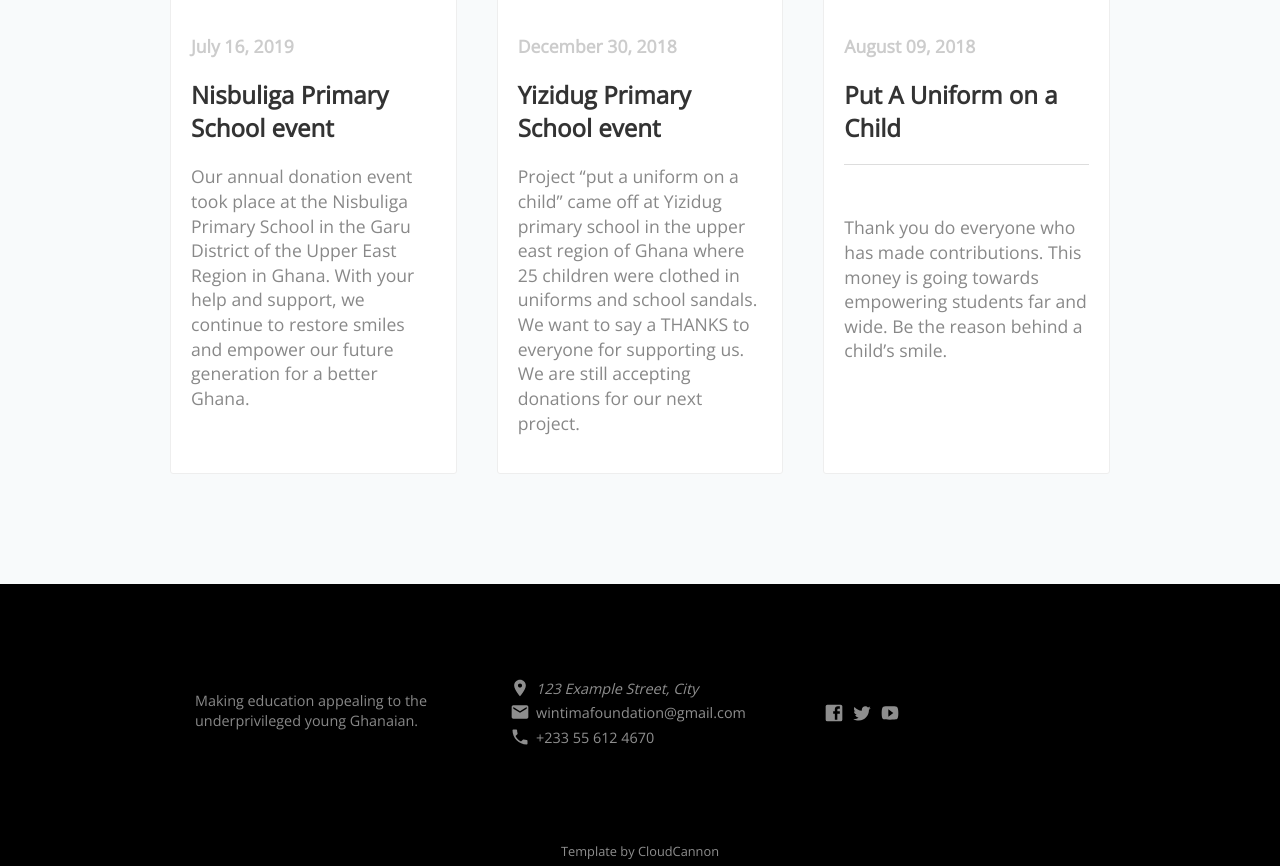
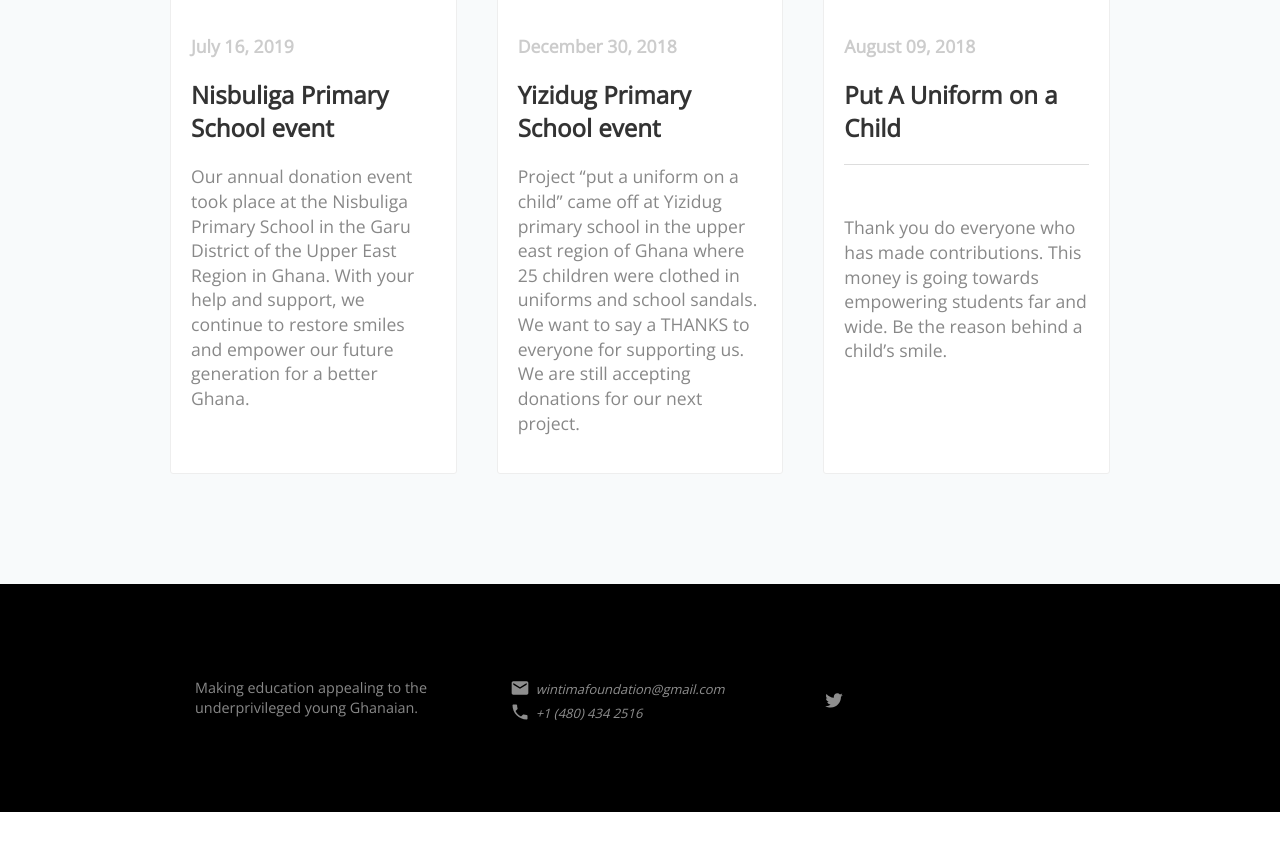
Before and after one commit to hfaara18/wintima.github.io, a Jekyll site: the page built from index.html, in a window 1280 px wide and 900 px high, scrolled down 3902 px, cut to the strip 34-900 px from the top of the window. Built offline with Jekyll 4.4.1, drawn with Linux system fonts in a browser that asks for light colours; nearby versions of some CDN libraries; a script that is not in the unit is left out; after the commit the page ends 4748 px from its top, so only the background shows below that.

Commit message:
fixed contact stuff

```diff
--- a/_data/company.yml
+++ b/_data/company.yml
@@ -1,8 +1,8 @@
 company_name: Wintima Foundation
 mission_statement: Making education appealing to the underprivileged young Ghanaian.
-address: 123 Example Street, City
-phone: 	+233 55 612 4670
+# address: 123 Example Street, City
+phone: 	+1 (480) 434 2516
 email: wintimafoundation@gmail.com
-facebook: CloudCannon
-twitter: CloudCannon
-youtube: CloudCannon
+# facebook: CloudCannon
+twitter: WintimaF
+# youtube: CloudCannon
--- a/_layouts/default.html
+++ b/_layouts/default.html
@@ -38,10 +38,10 @@
 
 				<div class="contact">
 					<address>
-						<a href="https://www.google.com/maps/place/{{ site.data.company.address | url_encode }}">
+						<!-- <a href="https://www.google.com/maps/place/{{ site.data.company.address | url_encode }}">
 							{% include icons/footer.html icon="place" %} {{ site.data.company.address }}
 						</a>
-					</address>
+					</address> -->
 					<p class="email">
 						<a href="mailto:{{ site.data.company.email }}">
 							{% include icons/footer.html icon="email" %} {{ site.data.company.email }}
@@ -55,23 +55,18 @@
 				</div>
 
 				<div class="sharing">
-					<a class="facebook" href="https://www.facebook.com/{{ site.data.company.facebook }}">
+					<!-- <a class="facebook" href="https://www.facebook.com/{{ site.data.company.facebook }}">
 						{% include icons/social-media.html social_icon="facebook" %}
-					</a>
+					</a> -->
 					<a class="twitter" href="https://twitter.com/{{ site.data.company.twitter }}">
 						{% include icons/social-media.html social_icon="twitter" %}
 					</a>
-					<a class="youtube" href="https://youtube.com/{{ site.data.company.youtube }}">
+					<!-- <a class="youtube" href="https://youtube.com/{{ site.data.company.youtube }}">
 						{% include icons/social-media.html social_icon="youtube" %}
-					</a>
+					</a> -->
 				</div>
 			</div>
 		</footer>
-		<p class="copyright">
-			<a href="https://cloudcannon.com/">
-				Template by CloudCannon
-			</a>
-		</p>
 		<script src="https://ajax.googleapis.com/ajax/libs/jquery/3.1.0/jquery.min.js"></script>
 		<script type="text/javascript">
 			$('a[href*=\\#]').on('click', function(event){
```
Also changed, not shown: 5 other files.
